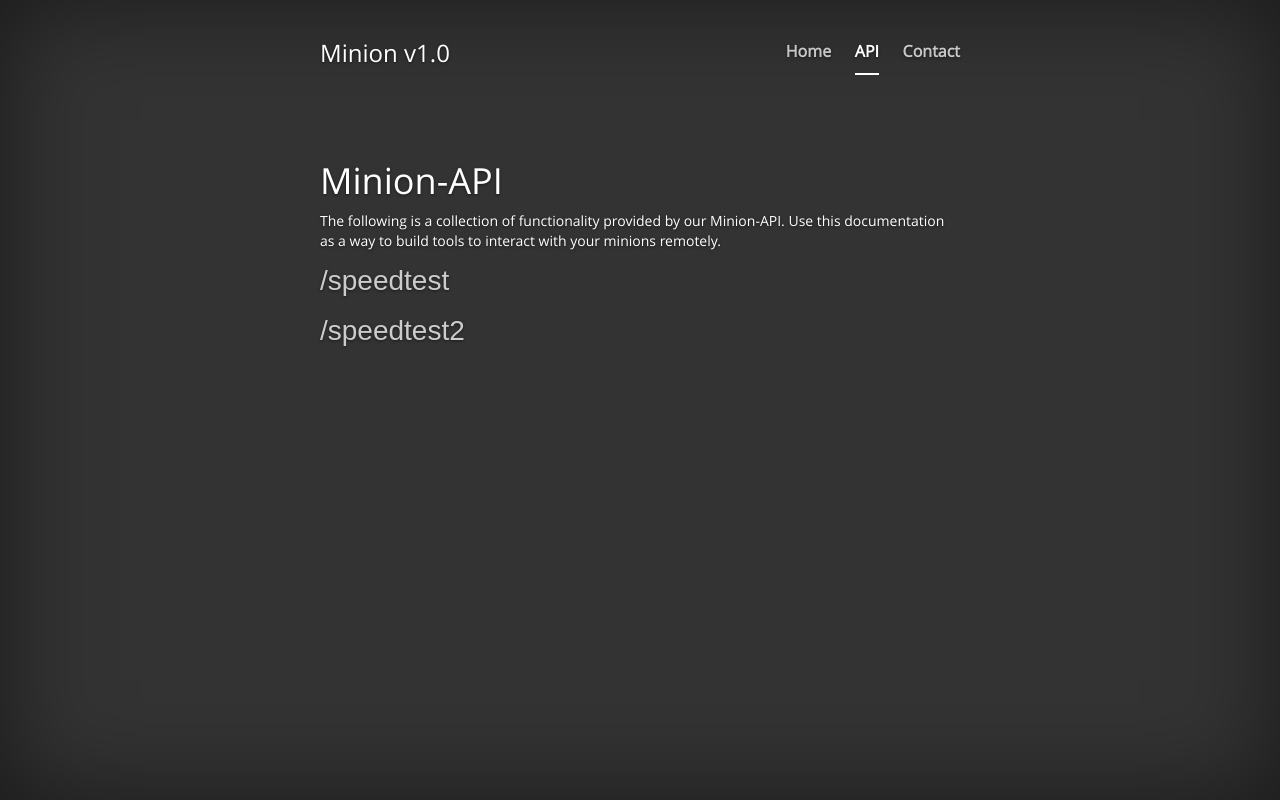
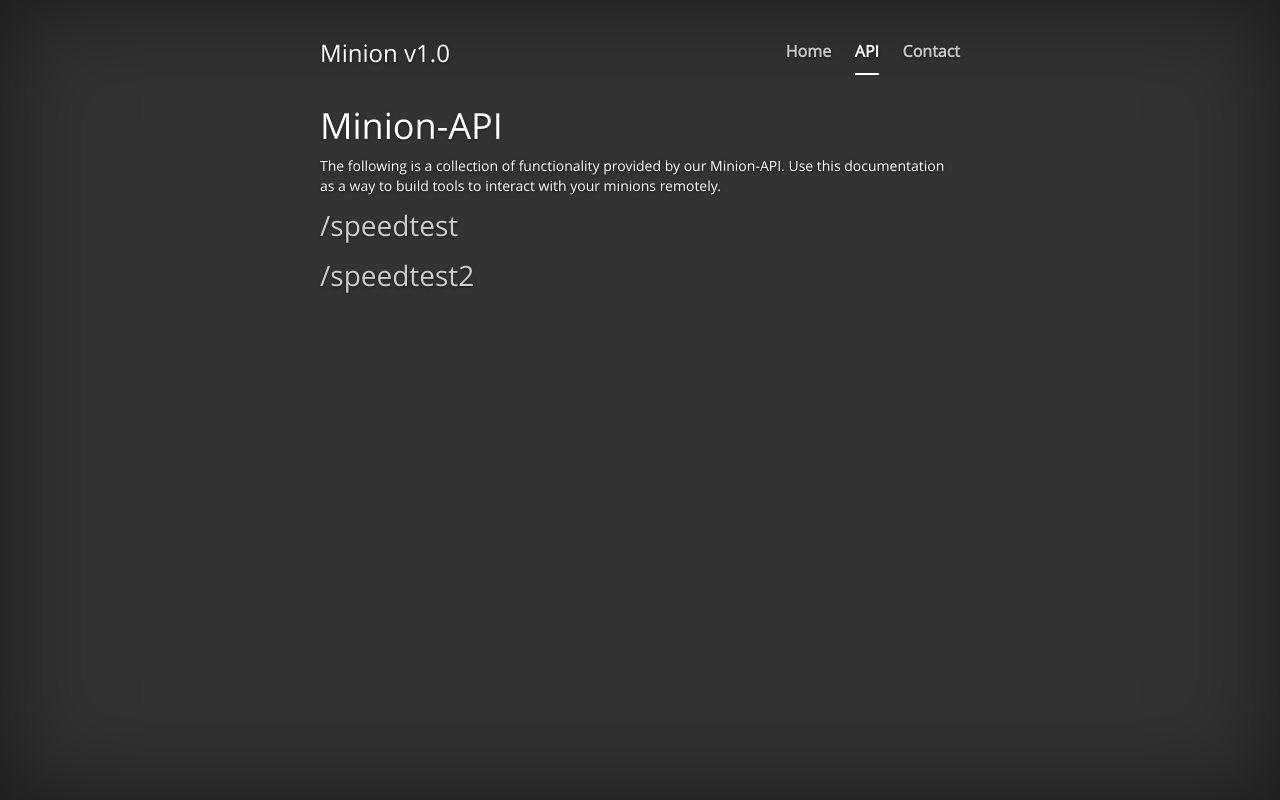
Before and after one commit to MoranIT/hethio-agent, a PHP site: page /api.html in a window 1280 px wide. Run offline with PHP 8.4, Linux system fonts and the light colour scheme.

Commit message:
updating api

```diff
--- a/css/site.css
+++ b/css/site.css
@@ -7,20 +7,23 @@
   font-style: normal; }
 
 * {
-  font-family: "open_sansregular", "Arial", "sans-serif";
-  font-style: normal;
+  font-family: "open_sansregular", "Arial", "sans-serif" !important;
+  font-style: normal !important;
   font-weight: 400;
   font-size: 14px;
 }
 
 .cover-api {
   text-align: left;
-  margin-top: 35px;
+  margin-top: 0px;
 }
 .content-line {
   margin-top: 91;
 }
 
+.cover-heading {
+  margin-top: 0px !important;
+}
 
 
 
```
